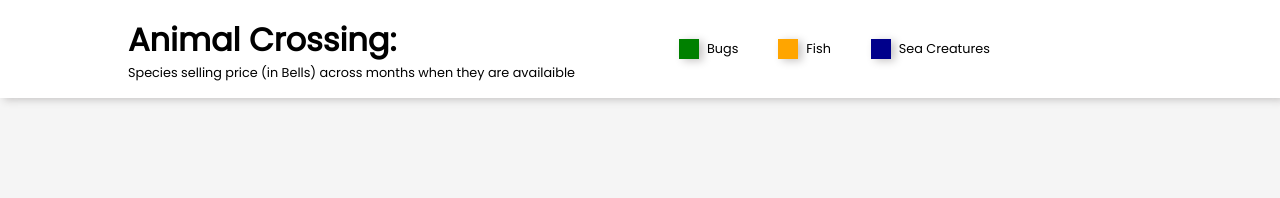
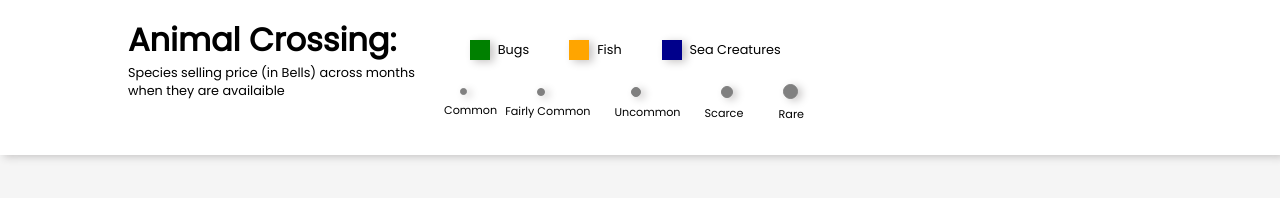
Before and after one commit to y-wanteen/iat355_a4, a plain HTML site: page index.html in a window 1280 px wide. Drawn offline with nearby package versions, Linux system fonts and the light colour scheme; no server answers.

Commit message:
Made some styling changes
Updated legend

```diff
--- a/index.html
+++ b/index.html
@@ -28,6 +28,7 @@
 		</div>
 
 	<div class="legend">
+		<div class="legend-container">
 			<div class="legend-color">
 				<span class="box" style="background-color:green;"></span>
 				<label>Bugs</label>
@@ -43,6 +44,37 @@
 				<label>Sea Creatures</label>
 			</div>
 		</div>
+
+		<div class="legend-container">
+			<div class="legend-size">
+				<div class="circle"></div>
+				<label class="rarity-label">Common</label>
+			</div>
+
+			<div class="legend-size">
+				<div class="circle"style="width: 6px; height: 6px;"></div>
+				<label class="rarity-label" style="margin-left: 0;">Fairly Common</label>
+			</div>
+
+			<div class="legend-size">
+				<div class="circle"style="width: 8px; height: 8px;"></div>
+				<label class="rarity-label">Uncommon</label>
+			</div>
+
+			<div class="legend-size">
+				<div class="circle" style="width: 10px; height: 10px;"></div>
+				<label class="rarity-label">Scarce</label>
+			</div>
+
+			<div class="legend-size">
+				<div class="circle" style="width: 13px; height: 13px;"></div>
+				<label class="rarity-label" style="margin-left: 1.7rem;" >Rare</label>
+			</div>
+
+
+		</div>
+
+	</div>
 </div>
 
 
--- a/month_vs_bells_scatterplot.js
+++ b/month_vs_bells_scatterplot.js
@@ -179,7 +179,7 @@
 			.style("box-shadow","4px 2px 8px #c7c5c5")
 			.style("visibility", "hidden");
 
-			var nodePadding = 4; //padding around each node
+			var nodePadding = 2; //padding around each node
 
 			var radius = 3.6; //fixed radius of each node
 			// var minRadius = 3;
@@ -311,7 +311,15 @@
 				// mouse over tool tip
 				.on("mouseover", function(d){
 					tooltip.style("visibility", "visible");
-					tooltip.html(d['Name']+", $" + d['Price']+", Rarity: "+d['Rarity']);
+
+					if (d['Rarity'] == "1") var rarity="common";
+					if (d['Rarity'] == "2") var rarity="fairly common";
+					if (d['Rarity'] == "3") var rarity="uncommon";
+					if (d['Rarity'] == "4") var rarity="scarce";
+					if (d['Rarity'] == "5") var rarity="rare";
+
+					tooltip.html(d['Name']+", $" + d['Price']+ ", " +rarity);
+
 					if(d['Category'] == "bugs")
 					{
 						tooltip.style("color", "green");
--- a/style.css
+++ b/style.css
@@ -24,14 +24,21 @@
   margin: 0;
       font-size: 0.8em;
       font-weight: 100;
+      max-width: 300px;
 }
 
 
 .legend{
-display: flex;
-align-items: center;
-justify-content: center;
-margin: 0 5rem;
+/* display: flex; */
+/* align-items: center;
+justify-content: center; */
+margin: 1rem 0;
+}
+
+.legend-container{
+  display: flex;
+  align-items: center;
+  justify-content: center;
 }
 
 .box{
@@ -68,3 +75,23 @@
     /* top: 10px;
     left: 0; */
 }
+
+.circle {
+	width: 5px;
+	height: 5px;
+	background: grey;
+  border: solid grey 1px ;
+	-moz-border-radius: 10px;
+	-webkit-border-radius: 10px;
+	border-radius: 50%;
+  display: inline-block;
+  margin: 1rem 1rem 0 2rem;
+  box-shadow: 4px 2px 8px #c7c5c5;
+}
+
+.rarity-label{
+  display: block;
+    margin: 0rem 0.5rem 0 1rem;
+    font-size: 0.7em;
+
+}
```
Lines whose indentation alone changed are shown as unchanged.
